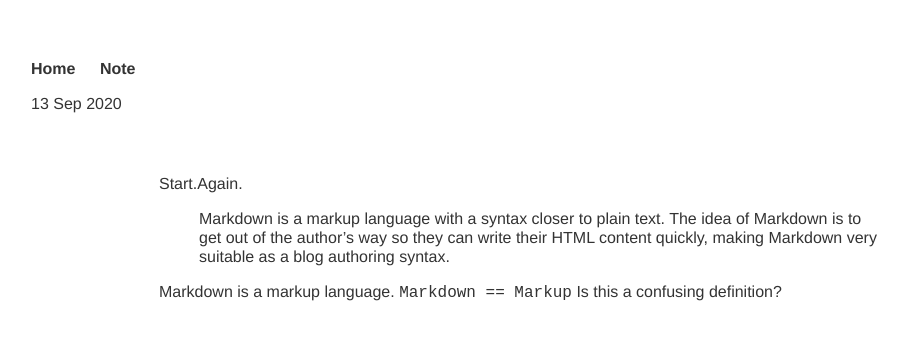
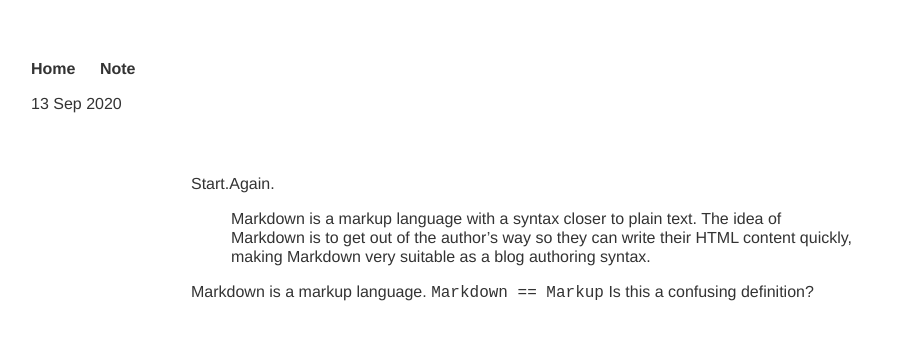
Before and after one commit to yuebwang/yuebwang.github.io, a Jekyll site: the page built from _posts/2020-09-13-hello-world.md, in a window 1280 px wide. Shown: the top 340 px of the page, without its empty margins (97-1005 px from the left). Built offline with Jekyll 4.4.1, drawn with Linux system fonts in a browser that asks for light colours; nearby versions of some CDN libraries; some web fonts are replaced; library files that are not in the unit come from our copies.

Commit message:
60->55vw

```diff
--- a/css/main.css
+++ b/css/main.css
@@ -55,5 +55,5 @@ ul.posts li {
   font-size: 1em;
   font-family: "Helvetica", "Arial", "Sans-Serif";
   margin: 60px auto;
-  width: 60vw;
+  width: 55vw;
 }
```
